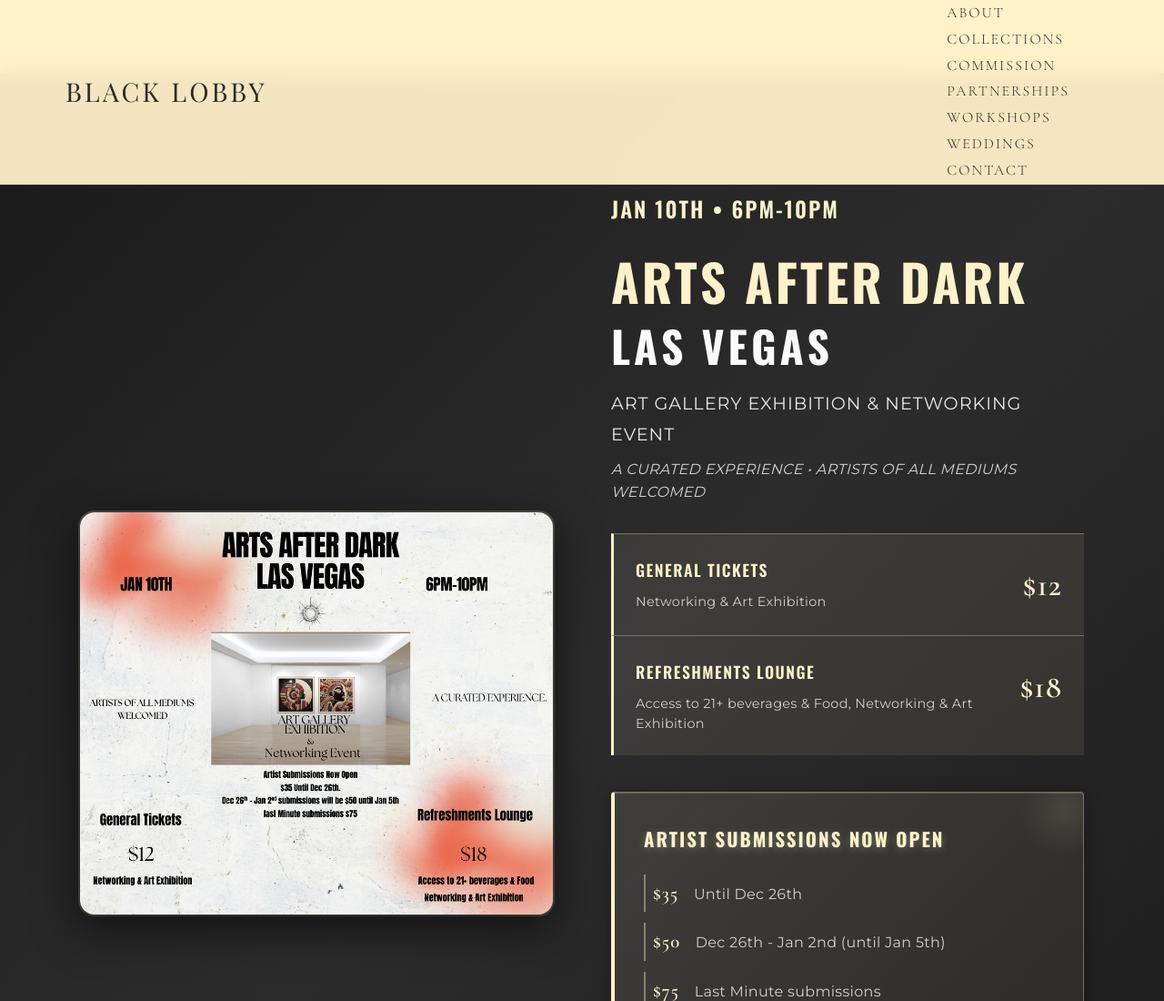
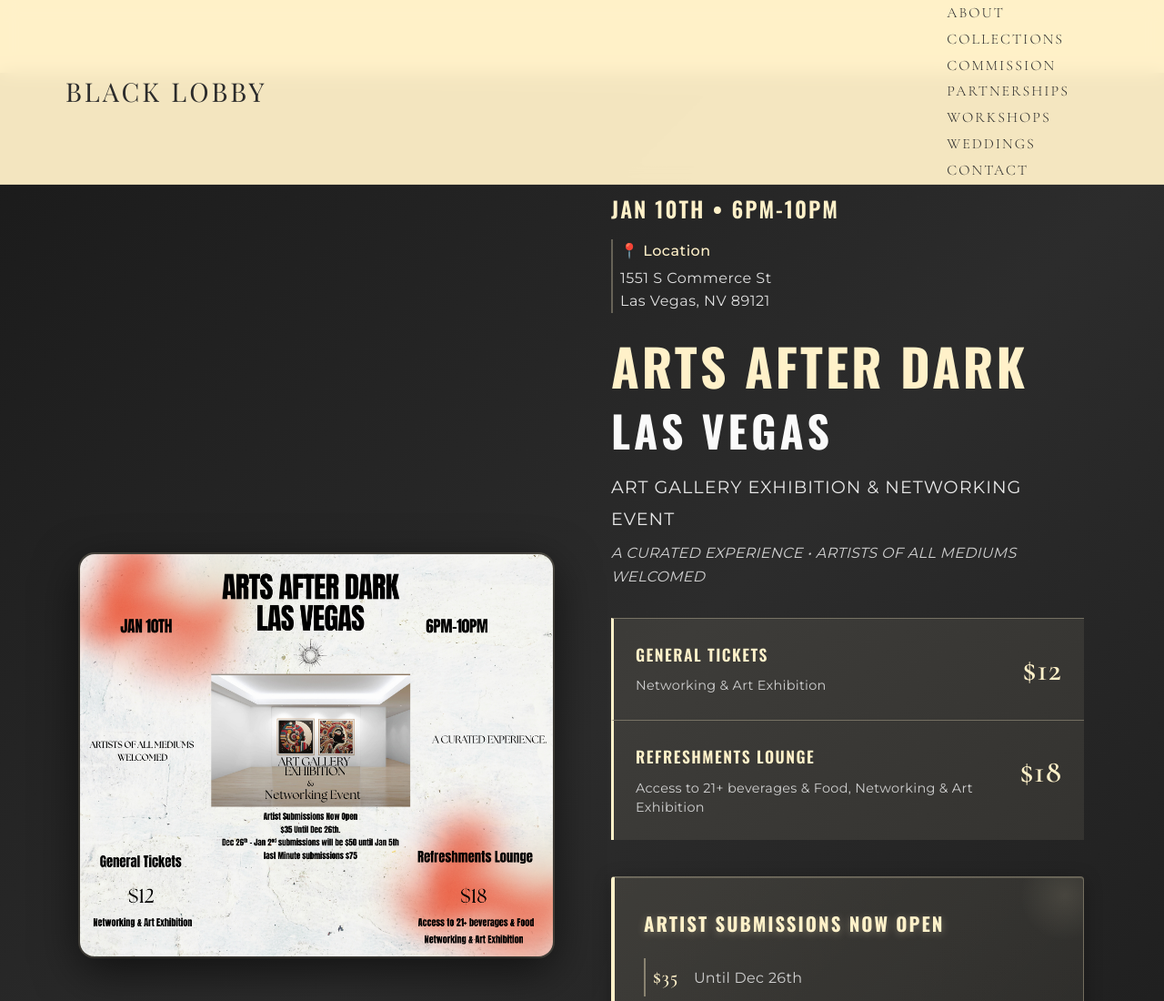
Before and after one commit to Shaudwick/Tufted-Luxury, a website: page index.html in a window 1280 px wide. Shown: the top 1100 px of the page at 91% size. Drawn offline with nearby package versions, Linux system fonts and the light colour scheme; a web font is replaced by a local one.

Commit message:
Add event address to ticket sales section

```diff
--- a/index.html
+++ b/index.html
@@ -172,9 +172,13 @@
             </div>
             <div style="flex: 1; min-width: 350px; color: #fff; text-align: left; padding: 1rem 0;">
               <div style="margin-bottom: 1.5rem;">
-                <h3 style="font-family: 'Oswald', sans-serif; font-size: 1.5rem; font-weight: 600; margin: 0 0 0.5rem 0; color: #fff1c9; text-transform: uppercase; letter-spacing: 2px;">
+                <h3 style="font-family: 'Oswald', sans-serif; font-size: 1.5rem; font-weight: 600; margin: 0 0 0.75rem 0; color: #fff1c9; text-transform: uppercase; letter-spacing: 2px;">
                   JAN 10TH • 6PM-10PM
                 </h3>
+                <div style="font-family: 'Montserrat', sans-serif; font-size: 1rem; color: #e0e0e0; font-weight: 300; letter-spacing: 0.5px; line-height: 1.6; padding-left: 0.5rem; border-left: 2px solid rgba(255, 241, 201, 0.3);">
+                  <div style="color: #fff1c9; font-weight: 500; margin-bottom: 0.25rem;">📍 Location</div>
+                  <div>1551 S Commerce St<br />Las Vegas, NV 89121</div>
+                </div>
               </div>
               <h2 style="font-family: 'Oswald', sans-serif; font-size: 3.5rem; font-weight: 700; margin: 0 0 1rem 0; color: #fff1c9; text-transform: uppercase; letter-spacing: 3px; line-height: 1.2;">
                 ARTS AFTER DARK<br /><span style="font-size: 0.85em; color: #fafafa; letter-spacing: 4px;">LAS VEGAS</span>
```
